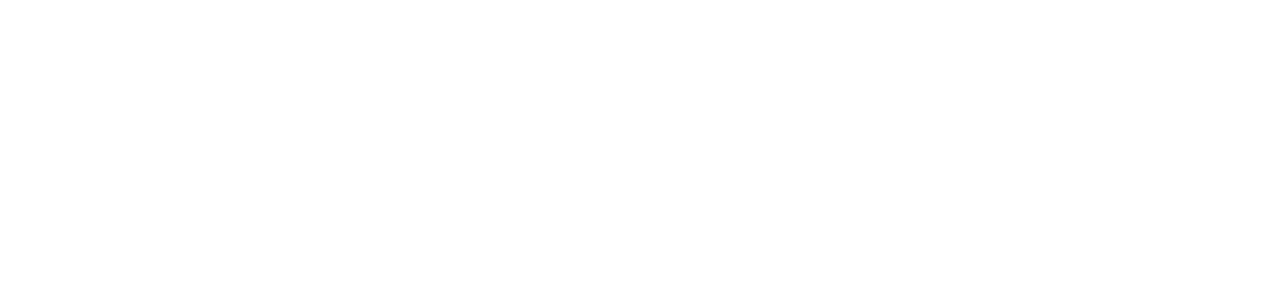
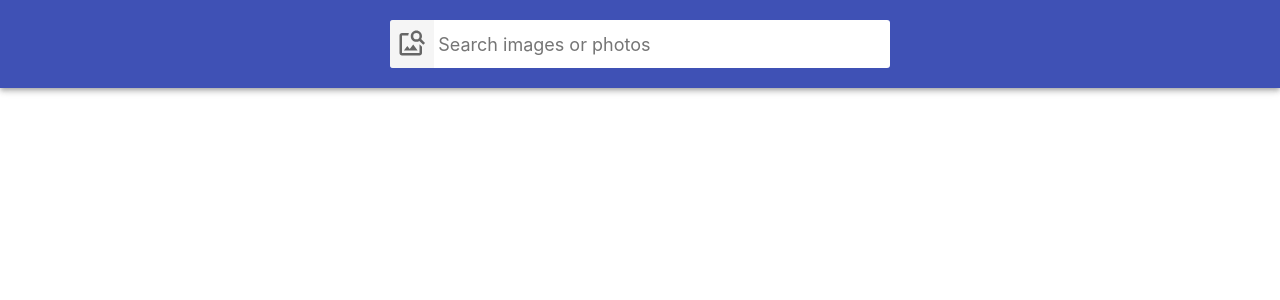
Before and after one commit to MaciejKociemski/goit-react-hw-04-images, a React (Create React App) app: page / in a window 1280 px wide. Shown: the top 300 px of the page. Built offline with nearby package versions, Linux system fonts and the light colour scheme.

Commit message:
feat: add SearchBar
jest problem z błędami dla SearchBar, dlatego testuje deploy ,

```diff
--- a/src/components/App.jsx
+++ b/src/components/App.jsx
@@ -5,7 +5,7 @@
 import { ImageGallery } from 'components/ImageGallery/ImageGallery';
 import { Loader } from 'components/Loader/Loader';
 import { Modal } from 'components/Modal/Modal';
-
+import { Searchbar } from 'components/Searchbar/Searchbar';
 
 export class App extends Component {
   state = {
@@ -99,7 +99,7 @@
           }}
         />
 
-        {/* <Searchbar handleSubmit={this.handleSubmit} /> */}
+        <Searchbar handleSubmit={this.handleSubmit} />
 
         {error && (
           <h2 style={{ textAlign: 'center' }}>
--- /dev/null
+++ b/src/components/SearchBar/SearchBar.jsx
@@ -0,0 +1,54 @@
+import { Component } from 'react';
+import { toast } from 'react-hot-toast';
+import { MdImageSearch } from 'react-icons/md';
+import css from './Searchbar.module.css';
+
+export class Searchbar extends Component {
+  state = {
+    search: '',
+  };
+
+  onChangeInput = e => {
+    const { name, value } = e.currentTarget;
+    this.setState({ [name]: value });
+  };
+
+  resetForm = () => {
+    this.setState({ search: '' });
+  };
+
+  render() {
+    return (
+      <header className={css.SearchBar}>
+        <form
+          onSubmit={e => {
+            e.preventDefault();
+
+            if (!this.state.search) {
+              return toast.error('Enter text for search.');
+            }
+
+            this.props.handleSubmit(this.state.search);
+            this.resetForm();
+          }}
+          className={css.Form}
+        >
+          <button type="submit" className={css.Button}>
+            <MdImageSearch size="30" />
+          </button>
+
+          <input
+            value={this.state.search}
+            onChange={this.onChangeInput}
+            className={css.Input}
+            autoFocus
+            name="search"
+            type="text"
+            autoComplete="off"
+            placeholder="Search images or photos"
+          />
+        </form>
+      </header>
+    );
+  }
+}
--- /dev/null
+++ b/src/components/SearchBar/SearchBar.module.css
@@ -0,0 +1,64 @@
+.SearchBar {
+  top: 0;
+  left: 0;
+  position: sticky;
+
+  z-index: 100;
+  display: flex;
+  justify-content: center;
+  align-items: center;
+  min-height: 64px;
+
+  padding-right: 24px;
+  padding-left: 24px;
+  padding-top: 12px;
+  padding-bottom: 12px;
+
+  color: #fff;
+  background-color: #3f51b5;
+  box-shadow: 0px 2px 4px -1px rgba(0, 0, 0, 0.2),
+    0px 4px 5px 0px rgba(0, 0, 0, 0.14), 0px 1px 10px 0px rgba(0, 0, 0, 0.12);
+}
+
+.Form {
+  display: flex;
+  align-items: center;
+  width: 100%;
+  max-width: 500px;
+  background-color: #fff;
+  border-radius: 3px;
+  overflow: hidden;
+}
+
+.Button {
+  display: inline-block;
+  width: 48px;
+  height: 48px;
+  border: 0;
+  background-size: 40%;
+  background-repeat: no-repeat;
+  background-position: center;
+  opacity: 0.6;
+  transition: opacity 250ms cubic-bezier(0.4, 0, 0.2, 1);
+  cursor: pointer;
+  outline: none;
+}
+
+.Button:hover {
+  opacity: 1;
+}
+
+.Input {
+  display: inline-block;
+  width: 100%;
+  font: inherit;
+  font-size: 20px;
+  border: none;
+  outline: none;
+  padding-left: 4px;
+  padding-right: 4px;
+}
+
+.Input::placeholder {
+  font-size: 18px;
+}
```
